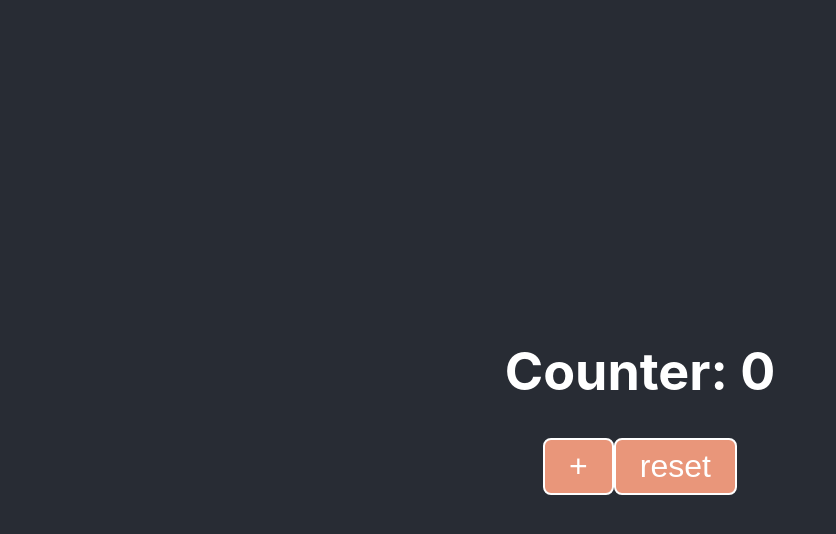
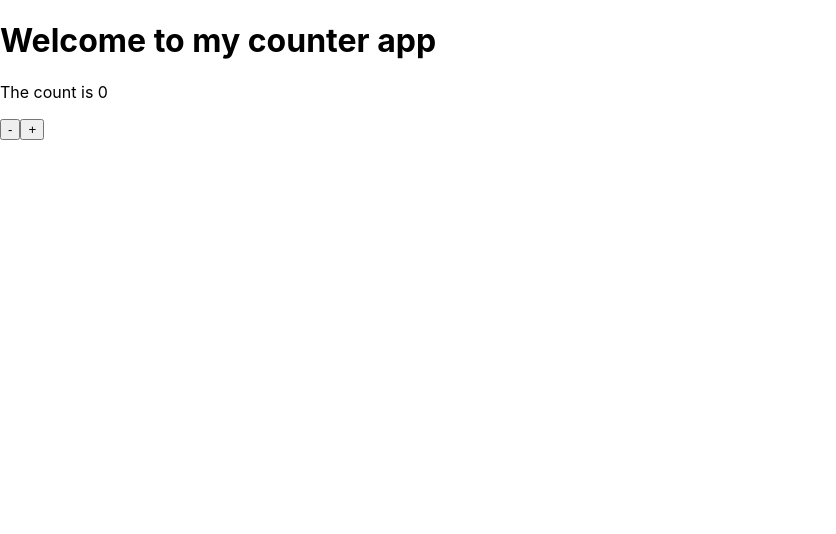
Before and after one commit to bserein/react-counter, a React (Create React App) app: page / in a window 1280 px wide. Shown: the top 534 px of the page, without its empty margins (0-836 px from the left). Built offline with nearby package versions, Linux system fonts and the light colour scheme.

Commit message:
added a class component

```diff
--- a/src/App.js
+++ b/src/App.js
@@ -2,7 +2,9 @@ import { useState } from 'react';
 import './App.css';
 
 function App() {
-  const [counter, setCounter] = useState(0);
+  const [counter, setCounter] = useState(0); //You use a state because this keeps track of the state that its in, the 0 is for what the initial value is, so count has an initial value of 0
+  // the setCounter is a setter and it is a function that allows us to modify what is inside of the count variable
+  //The convention is to use set and the variable of what you are using, you are also using a destructured array
   // const [cars, setCars] = useState(['Audi', 'Tesla', 'Ford']);
   // const [person, setPerson] = useState({ name: 'Jeremiah', age: 31, shirt: 'tan' });
   return (
--- /dev/null
+++ b/src/AppClass.js
@@ -0,0 +1,34 @@
+import react, { Component } from "react";
+//This is how to create a counter app using a class component compared to a functional component
+export default class AppClass extends Component {
+    constructor(props) {
+        super(props);
+
+        this.state = {
+            count: 0,
+        };
+    }
+
+increment = () => {
+    this.setState((previousState) => ({
+        count: previousState.count + 1,
+    }));
+};
+
+decrement = () => {
+    this.setState((previousState) => ({
+        count: previousState.count - 1,
+    }));
+};
+
+render() {
+    return (
+        <div>
+            <h1>Welcome to my counter app</h1>
+            <p>The count is {this.state.count}</p>
+            <button onClick={this.decrement}>-</button>
+            <button onClick={this.increment}>+</button>
+        </div>
+    );
+  }
+}
--- a/src/index.js
+++ b/src/index.js
@@ -1,7 +1,7 @@
 import React from 'react';
 import ReactDOM from 'react-dom';
 import './index.css';
-import App from './App';
+import App from './AppClass';
 import reportWebVitals from './reportWebVitals';
 
 ReactDOM.render(
```
